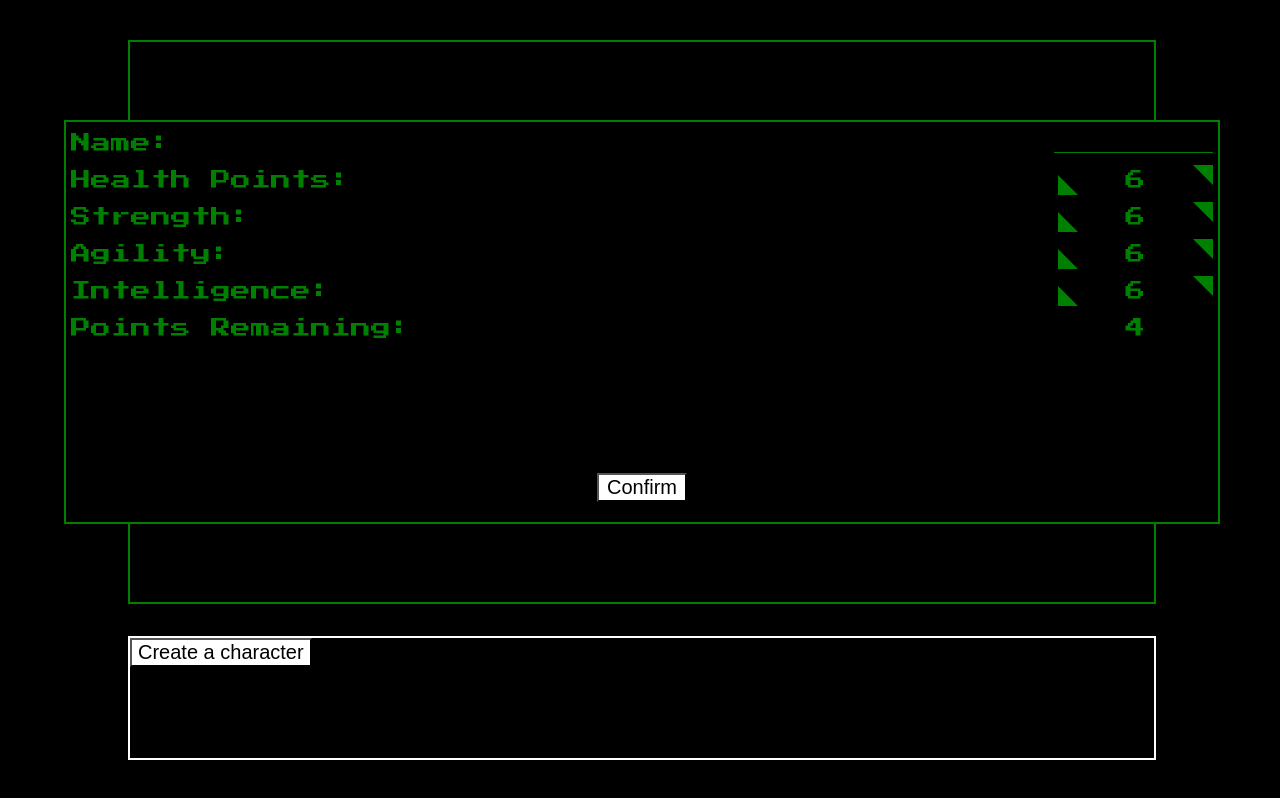
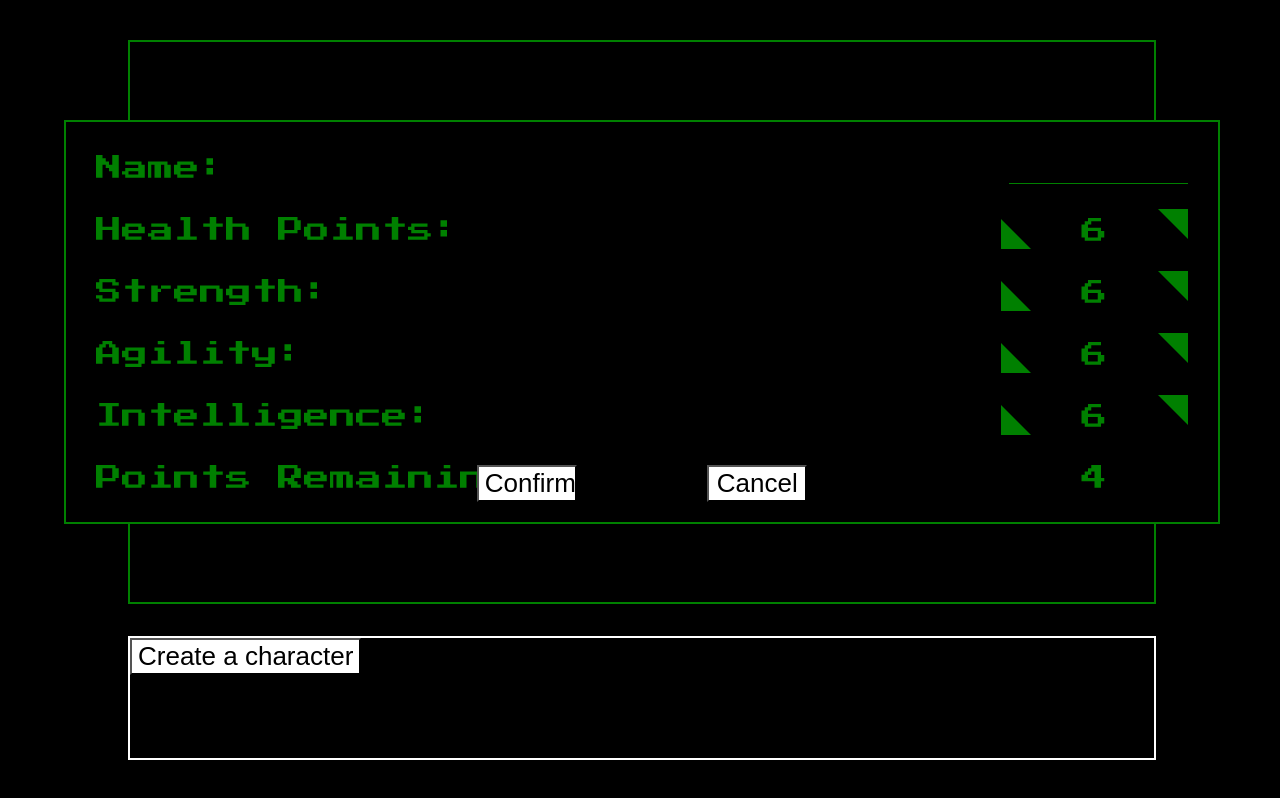
Before and after one commit to P-shannon/unit01-project, a plain HTML site: page index.html in a window 1280 px wide. Both pictures are taken after a click on the button "Create a character". Drawn offline with Linux system fonts and the light colour scheme.

Commit message:
Adds a cancel button to attacks and target selection interfaces, changes the monster spawn algorithm slightly, light balancing, and makes monsters able to do other attacks as well.

```diff
--- a/css/style.css
+++ b/css/style.css
@@ -22,28 +22,28 @@ div{
 #aux{
 	width:80%;height:40%;
 	top:5%;left:10%;
-	font-size: 20px;
-	line-height: 24px;
+	font-size: 22px;
+	line-height: 26px;
 }
 
 #main{
 	width:80%;height:25%;
 	top:50%;left:10%;
-	font-size: 16px;
-	line-height: 20px;
+	font-size: 22px;
+	line-height: 26px;
 }
 
 #creation{
 	z-index: 2;
 	width:90%;height:50%;
 	top:15%;left:5%;
-	font-size: 20px;
+	font-size: 26px;
 	visibility: hidden;
 }
 
 #creation .statContainer{
 	position:relative;
-	margin:5px;
+	margin:30px;
 }
 
 #creation .statContainer .statInterface{
@@ -66,7 +66,7 @@ div{
 	width: 0;
 	height: 0;
 	border-style: solid;
-	border-width: 20px 0 0 20px;
+	border-width: 30px 0 0 30px;
 	border-color: transparent transparent transparent green;
 }
 
@@ -83,7 +83,7 @@ div{
 	width: 0;
 	height: 0;
 	border-style: solid;
-	border-width: 0 20px 20px 0;
+	border-width: 0 30px 30px 0;
 	border-color: transparent green transparent transparent;
 }
 
@@ -96,32 +96,41 @@ div{
 }
 
 #creation input{
-	width: 155px; height:18px;
+	width: 175px; height:28px;
 	background:black;
 	color:green;
 	font-family: 'Press Start 2P', cursive;
-	font-size: 16px;
+	font-size: 26px;
 	border:0px;
 	border-bottom: 1px solid green;
 	position:relative;
 	bottom:3px;
 }
 
-#creation button{
-	width:90px;
+#creation #createChar{
+	width:100px;
 	position:absolute;
-	bottom:5%;left:calc(50% - 45px);
+	bottom:5%;left:calc(40% - 50px);
 }
+
+#creation #cancel{
+	width:100px;
+	position:absolute;
+	bottom:5%;left:calc(60% - 50px);
+}
+
 
 #buttons{
 	border:2px solid white;
 	width:80%;height:15%;
 	position:absolute;
 	bottom:5%; left:10%;
+	overflow-y: scroll;
+	overflow-x: auto;
 }
 
 button{
 	background:white;
 	color:black;
-	font-size: 20px;
+	font-size: 26px;
 }
--- a/index.html
+++ b/index.html
@@ -57,18 +57,19 @@
         <div class="statContainer" id="remaining">
             <p>Points Remaining:</p>
             <div class="statInterface">
-                <div style="width:20px;display:inline-block;"></div>
+                <div style="width:30px;display:inline-block;"></div>
                 <p id="cREM">4</p>
-                <div style="width:20px;display:inline-block;"></div>
+                <div style="width:30px;display:inline-block;"></div>
             </div>
         </div>
-       	<button id="createChar" onclick="game.characterCreationConfirm();game.changeButtons(`main`,`visible`);">Confirm</button>
+       	<button id="createChar" onclick="game.characterCreationConfirm();game.changeButtons(`main`,`visible`);game.spawnMonster(1);game.showCombatants();">Confirm</button>
+       	<button id="cancel" onclick="game.changeCreationDialog('hidden')">Cancel</button>
     </div>
     <div id="buttons">
     	<!-- TODO: classify buttons for sanity -->
         <button class="init" id="buttTest" onclick="game.changeCreationDialog('visible')">Create a character</button>
         <button class="post" id="respawn" onclick="game.spawnMonster(game.wins);game.mainGameLog(`In a bright flash of light, more monsters apear!!!`);game.showCombatants();game.changeButtons(`post`,`hidden`);game.changeButtons(`main`,`visible`)">Spawn another wave</button>
-        <button class="post" id="respawn" onclick="game.createMob('Fummy',300,12,0,0,true);game.mainGameLog(`The boss is here!!!`);game.showCombatants();game.changeButtons(`post`,`hidden`);game.changeButtons(`main`,`visible`)">Spawn the boss</button>
+        <button class="post" id="respawn" onclick="game.createMob('Fummy',300,12,0,0,true);game.spawnMonsters(game.wins - 1);game.mainGameLog(`The boss is here!!!`);game.showCombatants();game.changeButtons(`post`,`hidden`);game.changeButtons(`main`,`visible`);">Spawn the boss</button>
 
         <button class="main" id="harmTest" onclick="game.showSkills();">Attack</button>
         <button class="main" id="mobStats" onclick="game.showStats();">Show your stats</button>
--- a/scripts/main.js
+++ b/scripts/main.js
@@ -42,6 +42,7 @@ const game = {
 		let agi = Number(document.querySelector('#cAGI').innerHTML);
 		let int = Number(document.querySelector('#cINT').innerHTML);
 		game.createMob(name, hp, str, agi, int, false);
+		game.mobs[game.mobs.length-1].loadAbility("kick");
 		game.mainGameLog(`With a bright flash of light, your surroundings appear before you. "You know what to do, ${name}." echoes through the air briefly. <br> You have no idea what to do.`);
 		for (let i in game.mobs) {
 			console.log("Assigning protagonist...");
@@ -98,7 +99,7 @@ const game = {
 		game.turnOwner = game.mobs[lowestAddress].name;
 		console.log(`Next up: ${game.mobs[lowestAddress].name}. Advancing turnTimers...`);
 		for (let i in game.mobs) {
-			game.mobs[i].turnTimer -= (lowest + (game.mobs[i].agi) * 4);
+			game.mobs[i].turnTimer -= (lowest + (game.mobs[i].agi) * 4.50);
 		}
 		console.log(`Turn time advancement complete. Handing control to Mob.`)
 		game.controlAI(game.mobs[lowestAddress]);
@@ -186,6 +187,7 @@ const game = {
 	},
 	//TODO: Rename this function, it's current name is retarded
 	controlAI: function(mob) {
+		mob.turnTimer = 0;
 		if (mob.cpu) {
 			console.log("Computer Player's turn!");
 			//TODO: make this more intelligent
@@ -198,14 +200,19 @@ const game = {
 				}
 			}
 			if (hostiles.length === 0) {
-				console.log(`All players deceased. Game over.`)
+				console.log(`All players deceased. Game over.`);
+				game.wins = 0;
 				game.showCombatants();
-				game.changeButtons('init','visible');
+				//game.changeButtons('init','visible');
+				setTimeout(game.changeButtons,2000,'init','visible');
+				setTimeout(function(){game.mobs=[]},2000);
+				setTimeout(game.showCombatants,2000);
 				return false;
 			}
 			let target = hostiles[Math.floor(Math.random() * hostiles.length)].name;
-			console.log(`Targeting ${target}...`);
-			setTimeout(game.makeAttack, 750, mob.name, target, "rawAttack");
+			let attack = Object.keys(mob.abilities)[Math.floor(Math.random() * Object.keys(mob.abilities).length)]
+			console.log(`Targeting ${target} with ${attack}...`);
+			setTimeout(game.makeAttack, 750, mob.name, target, attack);
 			return true;
 		}
 		console.log("Player's turn!");
@@ -293,8 +300,11 @@ const game = {
 			current.addEventListener('click', doThis);
 			buttonHolder.appendChild(current);
 		}
-
-
+		let cancel = document.createElement('button');
+		cancel.innerText = "<Cancel Attack>";
+		cancel.className = 'temp';
+		cancel.addEventListener('click', function(){game.clearTemps();game.changeButtons("main","visible");});
+		buttonHolder.appendChild(cancel);
 	},
 	showTargets: function(attack) {
 		console.log(`Showing target list with attack context: ${attack}!`);
@@ -336,6 +346,11 @@ const game = {
 			current.addEventListener('click', attackThis);
 			buttonHolder.appendChild(current);
 		}
+		let cancel = document.createElement('button');
+		cancel.innerText = "<Cancel Attack>";
+		cancel.className = 'temp';
+		cancel.addEventListener('click', function(){game.clearTemps();game.changeButtons("main","visible");});
+		buttonHolder.appendChild(cancel);
 	},
 
 	/**********************************************
@@ -352,7 +367,8 @@ const game = {
 	spawnMonster: function(number){
 		let rand = Math.floor(Math.random() * game.monsters.length);
 		for(let i=0;i < number;i++){
-			game.createMob(`${game.monsters[rand][0]} <${Math.floor(Math.random()*1000)}>`,game.monsters[rand][1]*10,game.monsters[rand][2],game.monsters[rand][3],game.monsters[rand][4],game.monsters[rand][5]);
+			game.createMob(`${game.monsters[rand][0]} <${Math.floor(Math.random()*1000)}>`,((game.monsters[rand][1])+(Math.floor((Math.random() * 4) + -3)))*10,((game.monsters[rand][2])+(Math.floor((Math.random() * 6) + -3))),((game.monsters[rand][3])+(Math.floor((Math.random() * 6) + -3))),((game.monsters[rand][4])+(Math.floor((Math.random() * 6) + -3))),game.monsters[rand][5]);
+			console.log(game.mobs[game.mobs.length-1]);
 		}
 	},
 
@@ -367,7 +383,6 @@ const game = {
 		game.changeButtons("post","hidden")
 		console.log("game.js loaded successfully.");
 		game.mainGameLog("Please create a character before continuing.");
-		game.spawnMonster(1);
 		//game.createMob("Wummy", 100, 5, 5, 5, true);
 		//game.createMob("Dummy", 100, 5, 5, 5, true);
 	}
--- a/scripts/mob.js
+++ b/scripts/mob.js
@@ -10,7 +10,7 @@ const abilities = {
 
 function Mob(name,hp,str,agi,int,controller){
 	this.name = name; 	  //Identity
-	this.maxhp = hp;
+	this.maxhp = hp;	  //Max Health Points
 	this.hp = hp;	      //Health Points
 	this.str = str;	  	  //Strength
 	this.agi = agi;   	  //Agility
@@ -25,7 +25,7 @@ Mob.prototype.loadCQC = function(){
 	console.log(`Granting basics to ${this.name}...`)
 	this.abilities["rawAttack"] = abilities["rawAttack"];
 	this.abilities["fastAttack"] = abilities["fastAttack"];
-	this.abilities["kick"] = abilities["kick"];
+	//this.abilities["kick"] = abilities["kick"];
 	this.abilities["heavyAttack"] = abilities["heavyAttack"];
 	console.log(this.abilities);
 }
@@ -55,7 +55,7 @@ Mob.prototype.attack = function(target,ability){
 		return false;
 	}
 	let rand = Math.floor(Math.random() * 100) + 1;
-	if (rand < ((target.agi*2.25)+(target.int*1.75))-((this.agi*1.50)+(this.int*1.50))){
+	if (rand < ((target.agi*4.00)+(target.int*3.00))-((this.agi*1)+(this.int*1.50))){
 		console.log("Attack was dodged");
 		dodged = true;
 	}
@@ -65,7 +65,6 @@ Mob.prototype.attack = function(target,ability){
 		target.turnTimer += 20;
 	}
 	else{
-		//following line copy pasted from https://developer.mozilla.org/en-US/docs/Web/JavaScript/Reference/Global_Objects/Math/random
 		damage = Math.ceil(eval(this.abilities[ability][1]));
 		damage -= Math.ceil(target.str * 0.25);
 		if (damage < 0){
```
